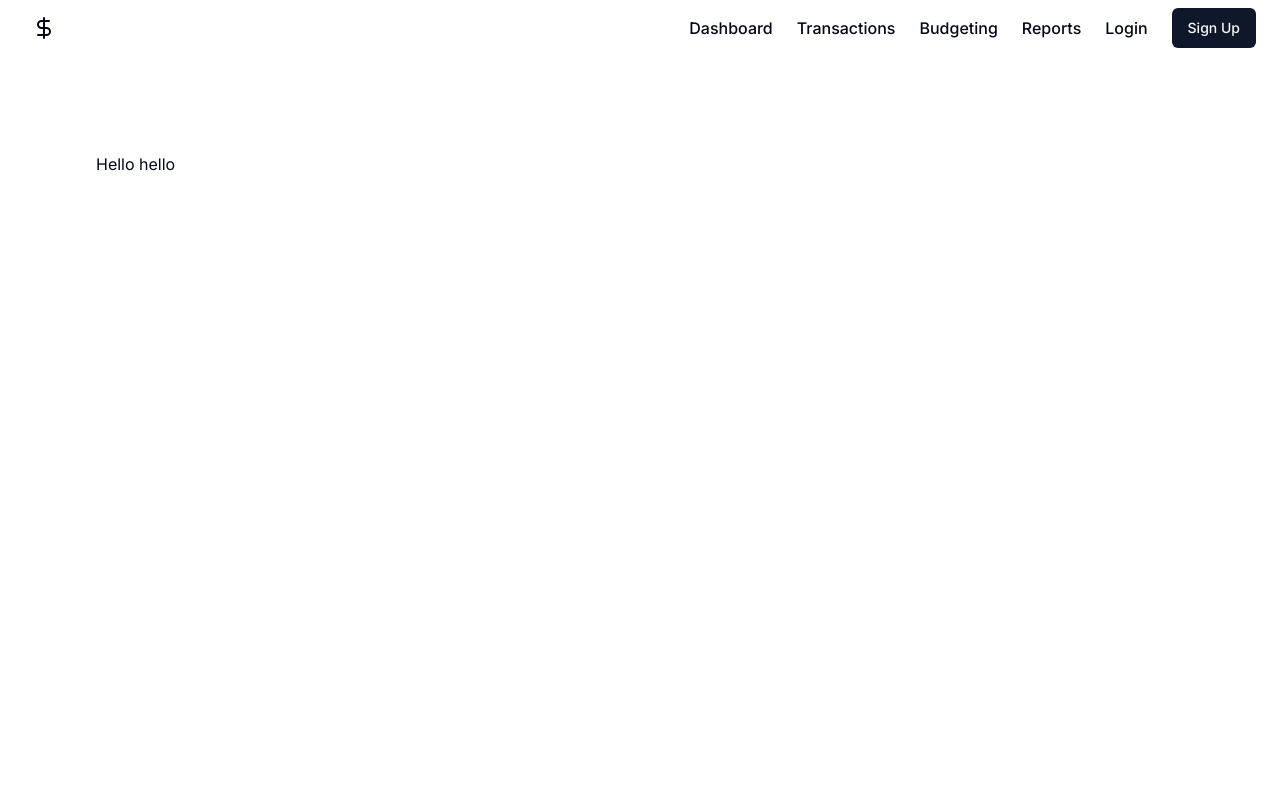
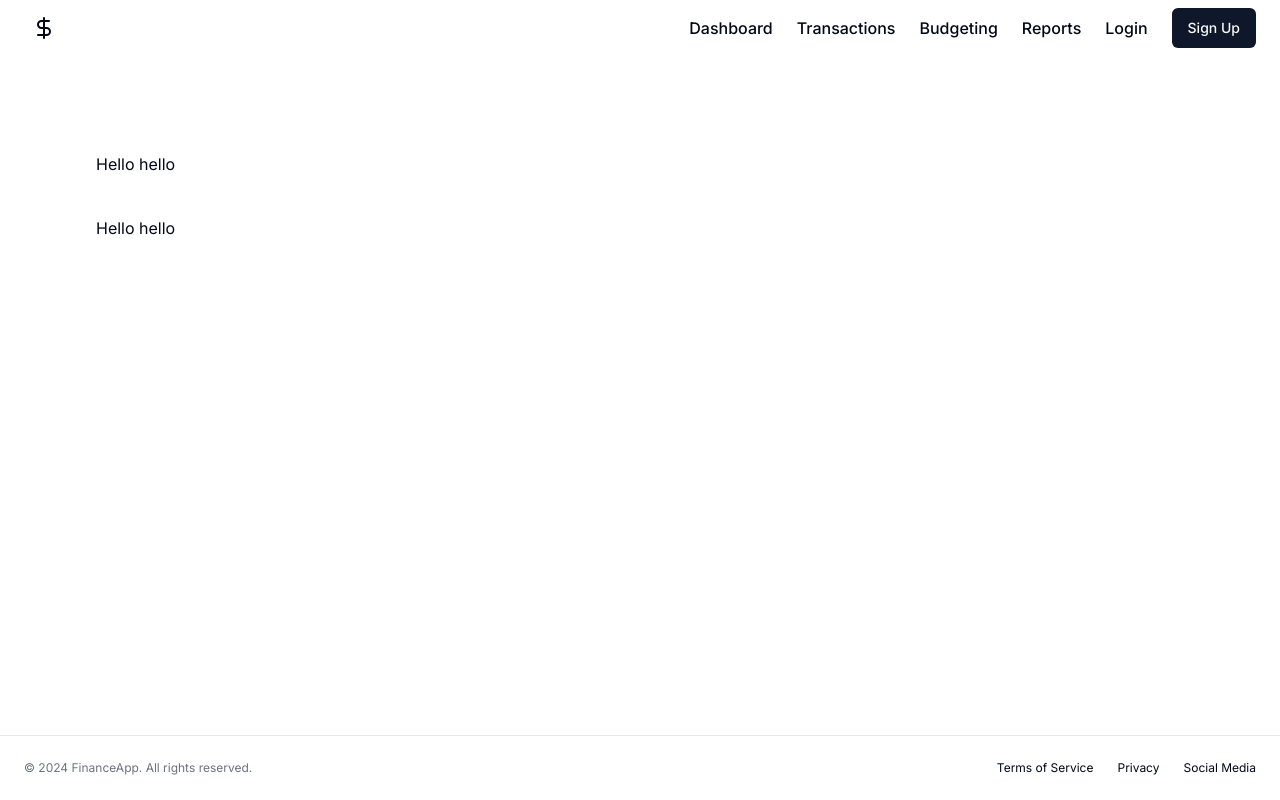
Before and after one commit to Nahuelluca20/personal-finances-app, a Next.js app: page / in a window 1280 px wide. Built offline with nearby package versions, Linux system fonts and the light colour scheme.

Commit message:
Add Footer component and update layout styles

```diff
--- a/app/layout.tsx
+++ b/app/layout.tsx
@@ -6,6 +6,7 @@
 
 import {cn} from "@/lib/utils";
 import Header from "@/components/header";
+import Footer from "@/components/footer";
 
 export const fontSans = FontSans({
   subsets: ["latin"],
@@ -20,9 +21,15 @@
 export default function RootLayout({children}: {children: React.ReactNode}) {
   return (
     <html lang="en">
-      <body className={cn("min-h-screen bg-background font-sans antialiased", fontSans.variable)}>
+      <body
+        className={cn(
+          "min-h-screen flex flex-col bg-background font-sans antialiased",
+          fontSans.variable,
+        )}
+      >
         <Header />
-        {children}
+        <div className="flex-1">{children}</div>
+        <Footer />
       </body>
     </html>
   );
--- a/app/page.tsx
+++ b/app/page.tsx
@@ -1,3 +1,8 @@
 export default function Home() {
-  return <main className="p-24">Hello hello</main>;
+  return (
+    <main className="p-24 space-y-10">
+      <h1>Hello hello</h1>
+      <h1>Hello hello</h1>
+    </main>
+  );
 }
--- /dev/null
+++ b/components/footer.tsx
@@ -0,0 +1,22 @@
+import Link from "next/link";
+
+export default function Footer() {
+  return (
+    <footer className="flex flex-col gap-2 sm:flex-row py-6 w-full shrink-0 items-center px-4 md:px-6 border-t">
+      <p className="text-xs text-gray-500 dark:text-gray-400">
+        © 2024 FinanceApp. All rights reserved.
+      </p>
+      <nav className="sm:ml-auto flex gap-4 sm:gap-6">
+        <Link className="text-xs hover:underline underline-offset-4" href="#">
+          Terms of Service
+        </Link>
+        <Link className="text-xs hover:underline underline-offset-4" href="#">
+          Privacy
+        </Link>
+        <Link className="text-xs hover:underline underline-offset-4" href="#">
+          Social Media
+        </Link>
+      </nav>
+    </footer>
+  );
+}
--- a/components/header.tsx
+++ b/components/header.tsx
@@ -1,5 +1,5 @@
 import Link from "next/link";
-import {DollarSign, Menu} from "lucide-react";
+import {DollarSign} from "lucide-react";
 
 import {Button} from "./ui/button";
 import MobileMenu from "./mobile-menu";
```
